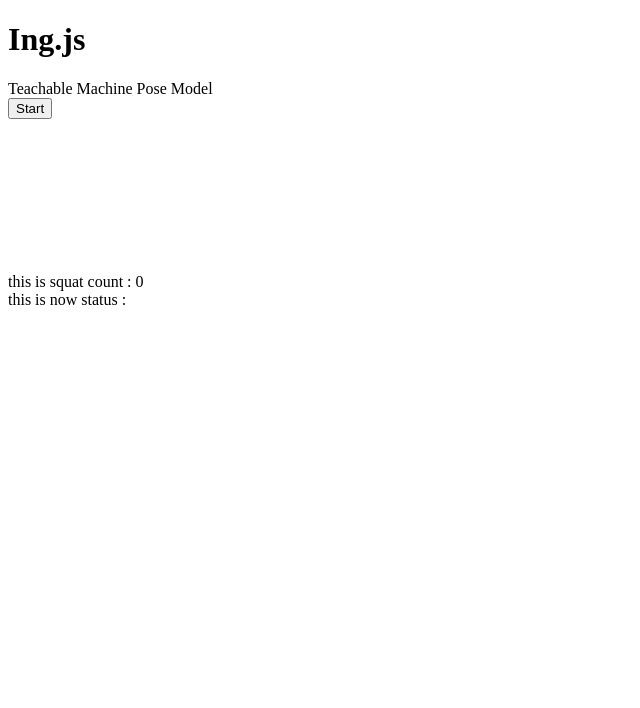
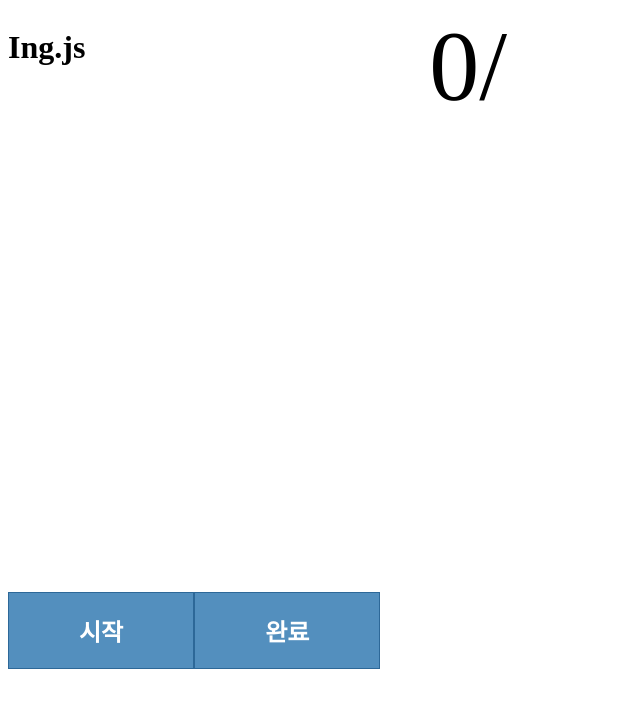
Before and after one commit to yoonah1996/DailySquat, a React (Create React App) app in the folder client/: page /Ing in a window 1280 px wide. Shown: the top 708 px of the page, without its empty margins (0-640 px from the left). Built offline with nearby package versions, Linux system fonts and the light colour scheme.

Commit message:
04/12-jaemin-ing.js-add new button, click=>this.state.count update in app.js and routing to /Result

```diff
--- a/client/src/App.js
+++ b/client/src/App.js
@@ -17,11 +17,18 @@ class App extends Component {
     super(props)
 
     this.state = {
-      isLogin: true
-
+      isLogin: true,
+      count : 0
 
     }
   }
+  handleCounting(count){
+    this.setState({
+      count : count
+    })
+    console.log("this is app.js state",this.state.count)
+ }
+
   // handleIsLoginChange() {
   //   this.setState({ isLogin: true });
   //   axios.get('http://localhost:4000/user').then(res => {
@@ -43,7 +50,7 @@ class App extends Component {
 
             <Route exact path="/Start" render={() => <Start />} />
 
-            <Route exact path="/Ing" render={() => <Ing />} />
+            <Route exact path="/Ing" render={() => <Ing handleCounting={this.handleCounting.bind(this)}/>} />
 
             <Route exact path="/Result" render={() => <Result />} />
 
--- /dev/null
+++ b/client/src/Pages/Ing.css
@@ -0,0 +1,32 @@
+#counter{
+    font-style: normal;
+    font-size: 100px;
+
+}
+
+.button{
+    display: inline-block;
+    text-decoration: none;
+    color: #fff;
+    font-weight: bold;
+    background-color: #538fbe;
+    padding: 20px 70px;
+    font-size: 24px;
+    border: 1px solid #2d6898;
+}
+/*
+#label-container{
+    display: inline-block;
+    border: 20px;
+} */
+
+#canvas{
+    box-sizing: 100px;
+    height: 500px;
+    color: pink;
+}
+
+#leftside{
+    float: left;
+    width: 33.33%;
+}
--- a/client/src/Pages/Ing.js
+++ b/client/src/Pages/Ing.js
@@ -1,6 +1,8 @@
 import * as tmPose from '@teachablemachine/pose';
-
+import './Ing.css';
 import React, { Component } from 'react'
+import Result from './Result'
+import { withRouter } from 'react-router-dom';
 
 
 class Ing extends Component {
@@ -11,6 +13,7 @@ class Ing extends Component {
          count : 0,
          status : null
         }
+
         this.handleCount = this.handleCount.bind(this)
         this.handleStatus = this.handleStatus.bind(this)
     }
@@ -50,7 +53,7 @@ class Ing extends Component {
             maxPredictions = model.getTotalClasses();
             // Convenience function to setup a webcam
             const size = 500;
-            const flip = true; // whether to flip the webcam
+            const flip = false; // whether to flip the webcam
             webcam = new tmPose.Webcam(size, size, flip); // width, height, flip
             await webcam.setup(); // request access to the webcam
             await webcam.play();
@@ -74,8 +77,8 @@ class Ing extends Component {
         let count = 0;
         // count 변수 없이 setState함수에다 바로 +1해주게되면 랜더가2번일어나면서 스쿼트가2개씩증가하는것 같아서
         //render내부에서 카운팅을 해준것만 setstate로 넘겨주게되면 해결됌.
-        console.log(this.state.status)
-        console.log(this.state.count)
+        // console.log(this.state.status)
+        // console.log(this.state.count)
 
 
        let predict = async() => {
@@ -85,16 +88,18 @@ class Ing extends Component {
             // Prediction 2: run input through teachable machine classification model
             const prediction = await model.predict(posenetOutput);
             //가능성을 나타내는 함수
-            if(prediction[0].probability.toFixed(2) > 0.99) {
+            if(prediction[0].probability.toFixed(2) > 0.80) {
                 if(this.state.status === 'squat'){
                     count++
                     this.handleCount(count)
+
+                    // this.props.handleCounting(count)
 
                 }
                 // status = 'stand'
                 this.handleStatus('stand')
 
-            } else if(prediction[1].probability.toFixed(2) > 0.99){
+            } else if(prediction[1].probability.toFixed(2) > 0.80){
                 // status = 'squat'
                 this.handleStatus('squat')
 
@@ -121,21 +126,26 @@ class Ing extends Component {
 
         return (
             <div>
-                <div>
+                <div id="leftside">
                     <h1>Ing.js</h1>
-                    <div>Teachable Machine Pose Model</div>
-                    <button type="button" onClick={init}>Start</button>
+
                     <div><canvas id="canvas"></canvas></div>
                     <div id="label-container"></div>
+                    <button className="button" type="button" onClick={init}>시작</button>
+                    <button className="button" onClick={() => {
+                        this.props.handleCounting(this.state.count)
+                        this.props.history.push('/Result')
+                    }}>완료</button>
+                </div>
 
-        <div >this is squat count : {this.state.count}</div>
-        <div>this is now status : {this.state.status}</div>
+                <div id="counter">{this.state.count}/</div>
 
 
-                </div>
+
+
             </div>
         )
     }
 }
 
-export default Ing
+export default withRouter(Ing)
```
Also changed, not shown: 1 other file (tests, documents, lock files or other folders). Lines whose indentation alone changed are shown as unchanged.
